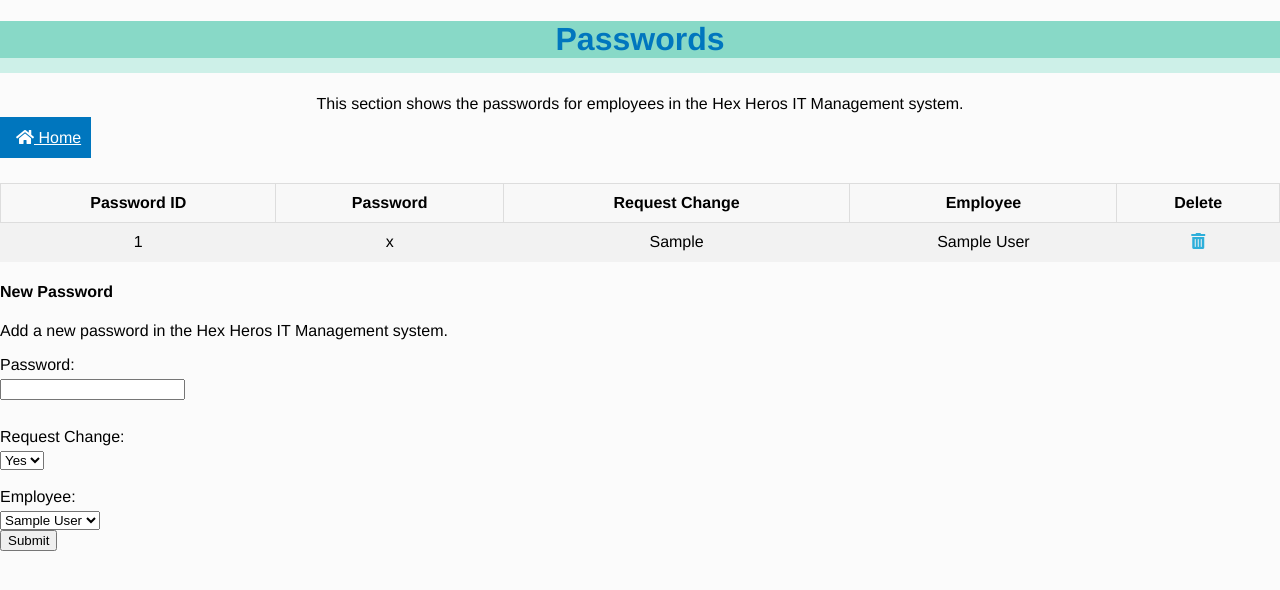
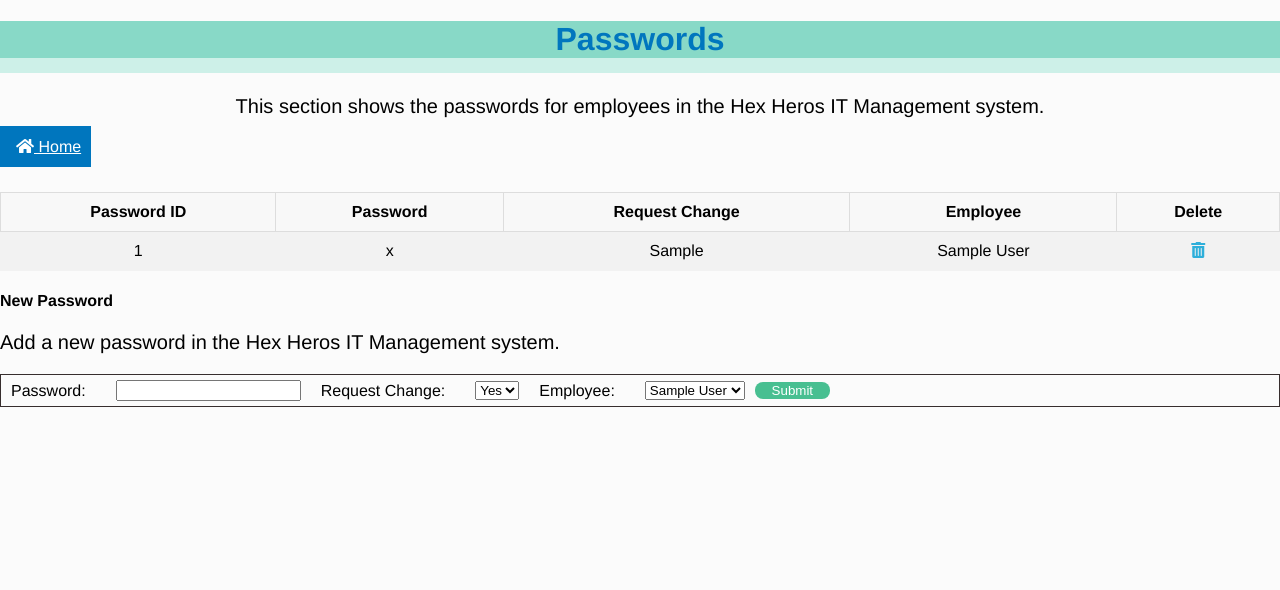
Before and after one commit to HexHeros/IT-Managment, a Flask app: page /passwords in a window 1280 px wide. Shown: the top 590 px of the page. Run offline with Flask 2, Linux system fonts and the light colour scheme; tables that the repository leaves empty or names only in its code hold one stand-in row (values such as "Sample post"); data that the repository does not hold is empty; some libraries are stand-ins or nearby versions.

Commit message:
Update style.css

```diff
--- a/static/css/style.css
+++ b/static/css/style.css
@@ -19,6 +19,25 @@ h1 {
     text-align: center;
     background-color: #88d9c7;
     border-bottom: 15px solid #cdf0e8;
+}
+
+.home-p {
+    font-size: 22px;
+}
+
+.pages {
+    text-align: center;
+    font-family: Impact, fantasy;
+    font-size: 28px;
+    color:#504949;
+}
+
+.pages a {
+    color: #0076BE;
+}
+
+.pages a:hover {
+    color:#3d98d1
 }
 
 table {
@@ -78,21 +97,45 @@ table {
 }
 
 .button-1:hover,
-.button-1:focus {
+.button-1:focus,
+.button-3:hover {
   background-color: #52d6a3;
+
+}
+
+.button-3 {
+    background-color: #48BF91;
+    border-radius: 8px;
+    border-style: none;
+    box-sizing: border-box;
+    color: #FFFFFF;
+    cursor: pointer;
+    display: flex;
+    justify-content: center;
+    text-align: center;
+    width: 75px;
 }
 
 .form-container {
     display: flex;
-    flex-direction: column;
-    align-items: flex-start;
+    flex-wrap: wrap;
+    align-items: center;
+    border: 1px solid #372e2e;
+    box-sizing: border-box;
+}
+
+.form-bottom {
+    margin-bottom: 400px;
 }
 
 .form-container label{
-    margin-bottom: 5px;
+    margin: 5px 10px 5px;
 }
-.form-container input{
+.form-container input,
+.form-container select {
     margin-bottom: 10px;
+    vertical-align: middle;
+    margin: 5px 10px 5px;
 }
 
 th {
@@ -139,7 +182,13 @@ td {
     border-radius: 10px;
 }
 
-p, a {
+p {
+    text-align: center;
+    justify-content: center;
+    font-size: 20px;
+}
+
+a {
     text-align: center;
     justify-content: center;
 }
@@ -152,3 +201,12 @@ label {
 p.left-align {
     text-align: left;
 }
+
+.legend h4 {
+    font-size: 12px;
+}
+dl, ol, ul {
+    margin-top: 0;
+    margin-bottom: 1rem;
+    font-size: 10px;
+}
```
Lines whose indentation alone changed are shown as unchanged.
